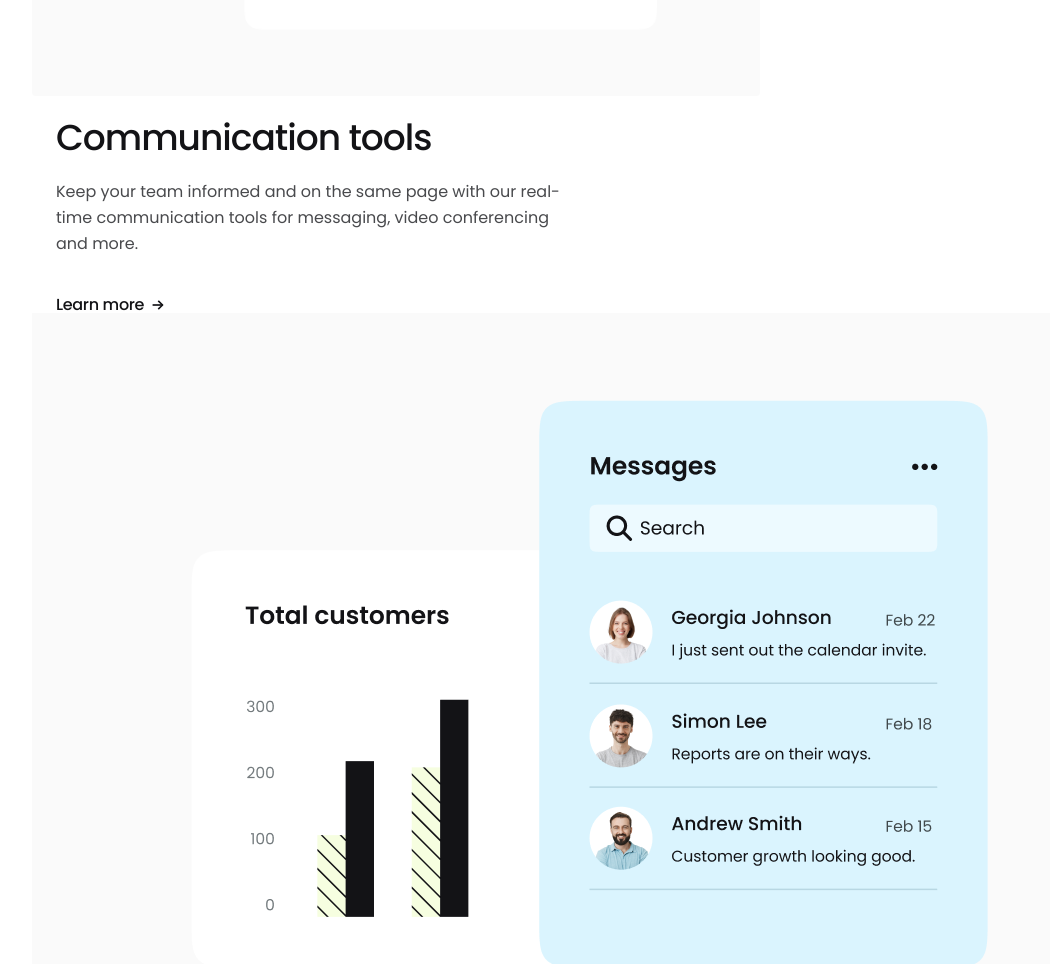
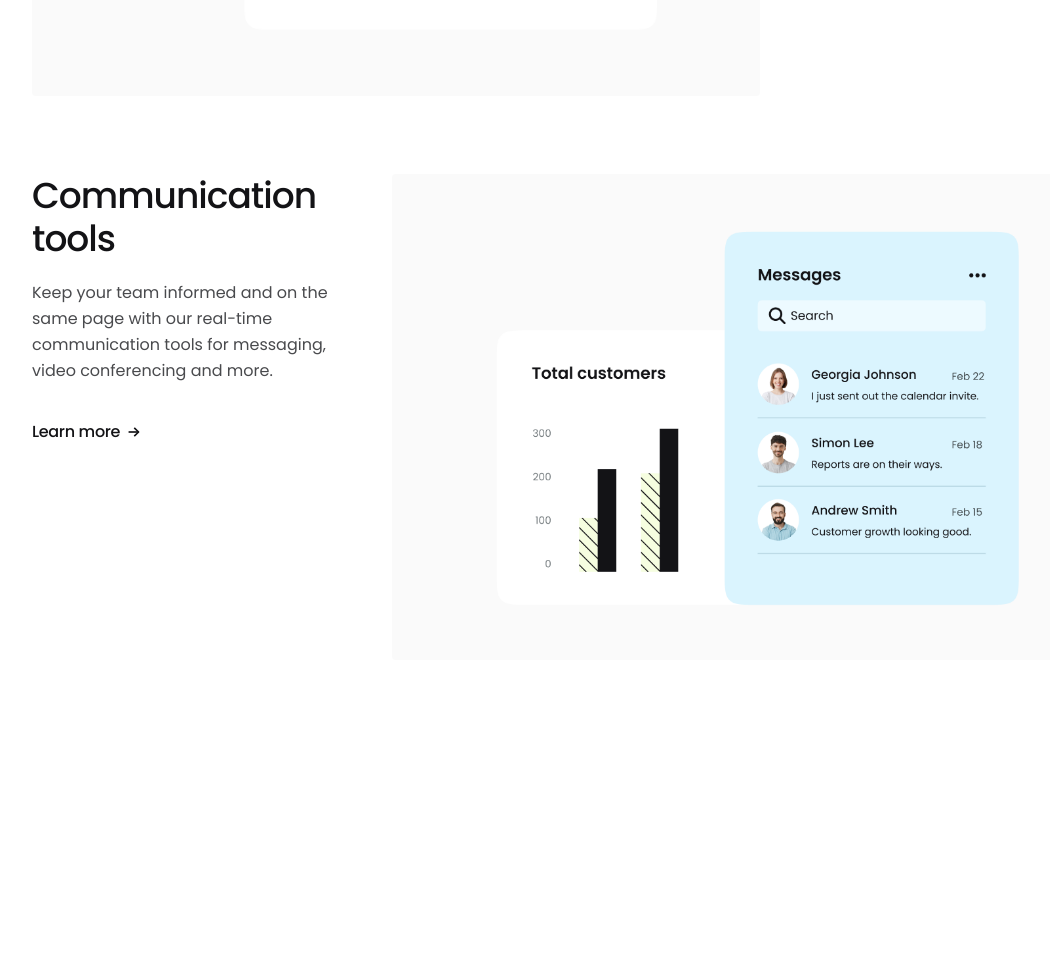
Before and after one commit to Vadymmm/GrowthProject, a plain HTML site: page index.html in a window 1280 px wide. Shown: the part 2147-3111 px from the top of the page, without its empty margins (64-1114 px from the left). After the commit the page ends 2827 px from the top, so only its background shows below. Drawn offline with Linux system fonts and the light colour scheme.

Commit message:
communication section style

```diff
--- a/index.html
+++ b/index.html
@@ -97,8 +97,8 @@
     </section>
 
     <section class="team_call_section">
-        <img src="assets/team_call_img.png" alt="Team call" class="team_call_img">
-        <div class="basic_container">
+        <img src="assets/team_call_img.png" alt="Team call" class="img team_call_img">
+        <div class="basic_container right_box">
             <h4 class="box_title">Business communications</h4>
             <p class="box_info">Keep track of your contacts, schedule appointments and never miss a follow-up with our
                 powerful contact
@@ -110,7 +110,7 @@
     </section>
 
     <section class="communication_section">
-        <div class="basic_container">
+        <div class="basic_container left_box">
             <h4 class="box_title">Communication tools</h4>
             <p class="box_info">Keep your team informed and on the same page with our real-time communication tools for
                 messaging, video conferencing
@@ -118,7 +118,7 @@
             <a href="#" class="link_learn_more">Learn more<img src="assets/arrow_learn_more.svg" alt="Arrow"
                     class="arrow_learn_more"></a>
         </div>
-        <img src="assets/communication_sect_img.png" alt="Total customers + Messages img" class="communication_img">
+        <img src="assets/communication_sect_img.png" alt="Total customers + Messages img" class="img communication_img">
     </section>
 </body>
 
--- a/style/style.css
+++ b/style/style.css
@@ -320,11 +320,6 @@ section {
   letter-spacing: -1px;
   margin-bottom: 20px;
 }
-.team_call_img {
-  width: 728px;
-  height: 486px;
-  border-radius: 4px;
-}
 .box_info {
   color: #494a4d;
   font-size: 16px;
@@ -334,9 +329,13 @@ section {
 
 .basic_container {
   max-width: 506px;
+}
+.right_box {
   margin-left: 24px;
 }
-
+.left_box {
+  margin-right: 24px;
+}
 .link_learn_more {
   color: #131316;
   font-size: 16px;
@@ -348,3 +347,12 @@ section {
   height: 10px;
   margin-left: 8px;
 }
+.communication_section {
+  display: flex;
+  margin-top: 78px;
+}
+.img {
+  width: 728px;
+  height: 486px;
+  border-radius: 4px;
+}
```
